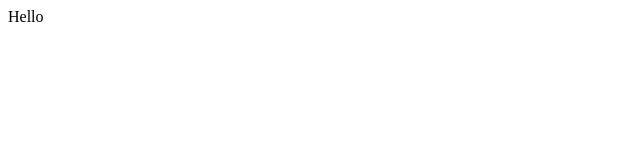
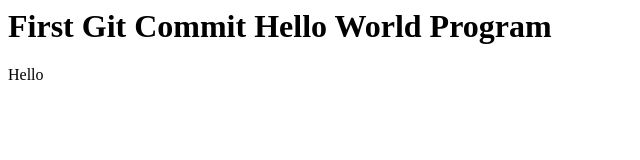
Before and after one commit to Arhinze/demo-repo, a plain HTML site: page index.html in a window 1280 px wide. Shown: the whole page, without its empty margins (0-640 px from the left). Drawn offline with Linux system fonts and the light colour scheme.

Commit message:
updated index.html, README.md
added a few changes

```diff
--- a/index.html
+++ b/index.html
@@ -1 +1,3 @@
+<h1>First Git Commit Hello World Program</h1>
+
 <div>Hello </div>
```
Also changed, not shown: 3 other files.
